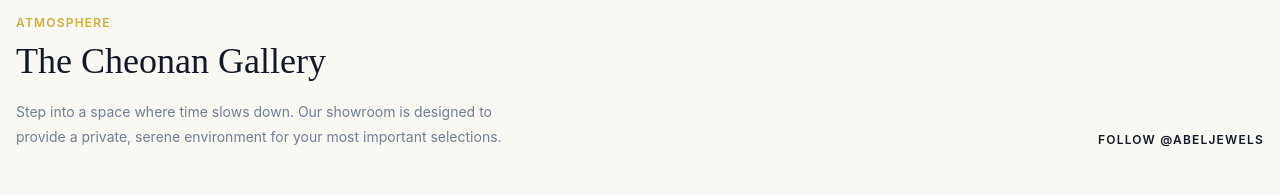
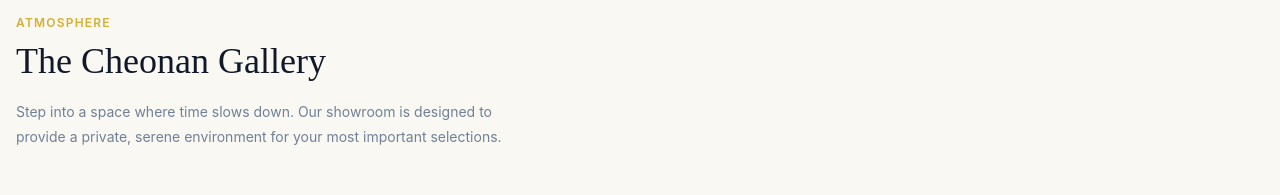
Before and after one commit to ansh-the-developer/abel-jewel-store, a React (Vite) app: page / in a window 1280 px wide. Shown: the part 2160-2355 px from the top of the page. Built offline with nearby package versions, Linux system fonts and the light colour scheme.

Commit message:
removed the wrong instagram link

```diff
--- a/src/components/Gallery.jsx
+++ b/src/components/Gallery.jsx
@@ -36,8 +36,8 @@ export default function Gallery() {
             </Text>
           </Box>
 
-          <Link
-            href="https://instagram.com/abeljewels"
+          {/* <Link
+            href="https://instagram.com/s"
             isExternal
             fontSize="xs"
             fontWeight="600"
@@ -47,7 +47,7 @@ export default function Gallery() {
             _hover={{ color: "abel.gold" }}
           >
             {t('gallery.follow', 'FOLLOW @ABELJEWELS')}
-          </Link>
+          </Link> */}
         </Flex>
 
         {/* Bento Grid Gallery */}
```
